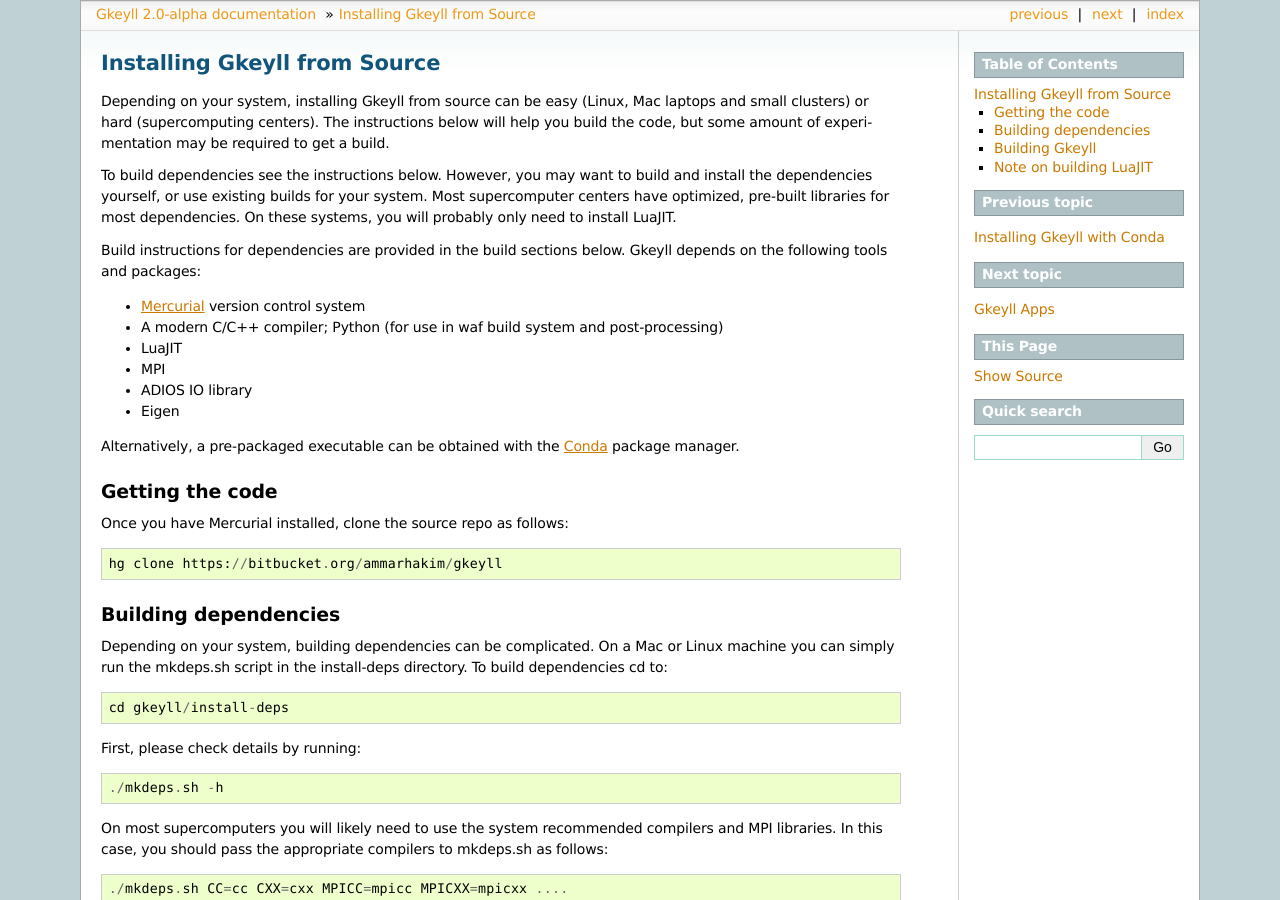
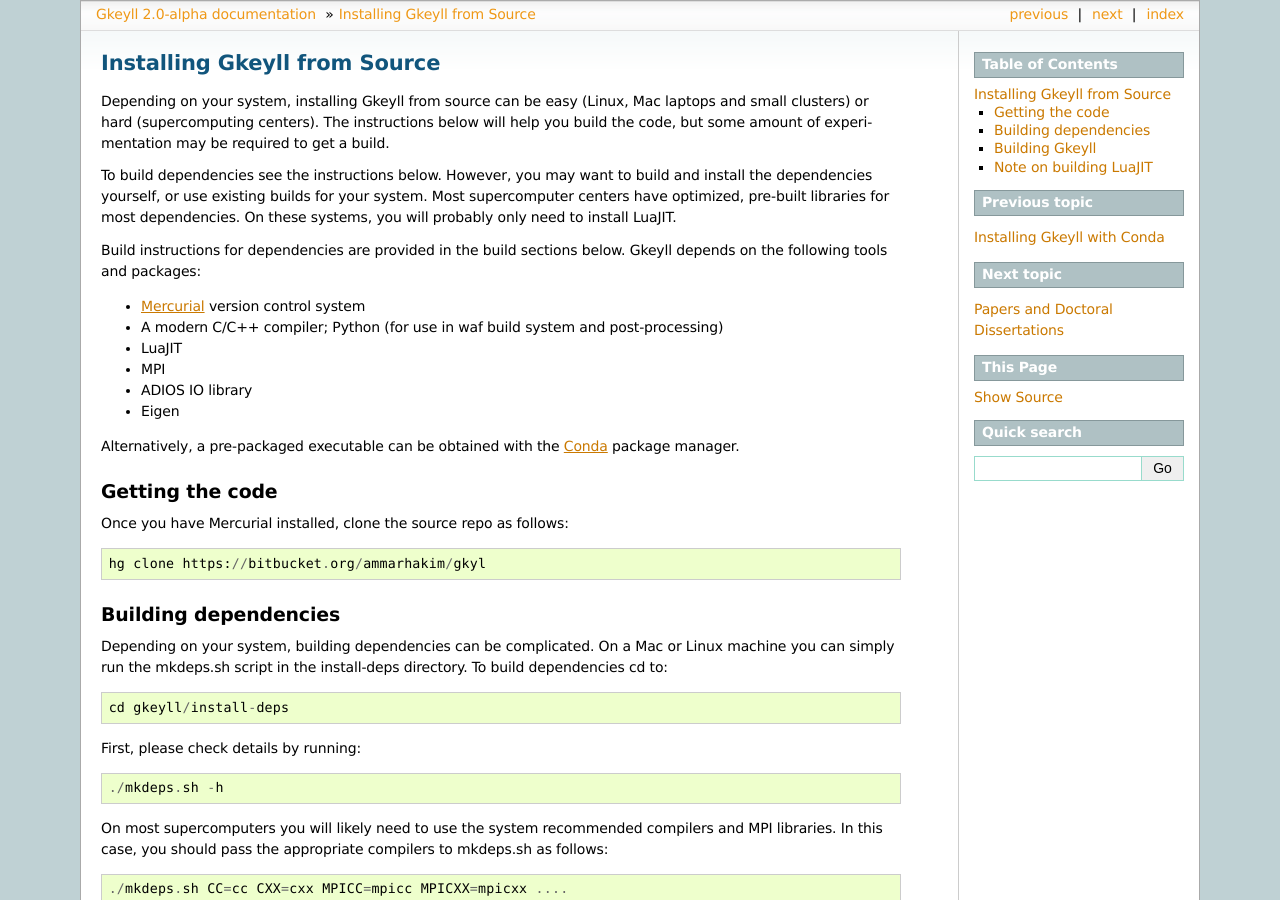
Before and after one commit to ammarhakim/gkyl-doc, a Sphinx documentation site: the page built from source/gkyl/install.rst, in a window 1280 px wide and 900 px high. Built offline with Sphinx 7.4.7, drawn with Linux system fonts in a browser that asks for light colours.

Commit message:
Some updates to docs, mostly install

```diff
--- a/source/gkyl/conda-install.rst
+++ b/source/gkyl/conda-install.rst
@@ -4,7 +4,7 @@
 Once `Conda <https://conda.io/miniconda.html>`_ is installed and added
 to the ``PATH``, Gkeyll can be obtained with::
 
-  conda install -c gkyl gkeyll
+  conda install gkyl -c gkyl
 
 Note, that this will also install all dependencies into the Conda
 install directory. Often this may lead to some conflicts, particularly
--- a/source/gkyl/install.rst
+++ b/source/gkyl/install.rst
@@ -31,7 +31,7 @@
 
 Once you have Mercurial installed, clone the source repo as follows::
 
-  hg clone https://bitbucket.org/ammarhakim/gkeyll
+  hg clone https://bitbucket.org/ammarhakim/gkyl
 
 Building dependencies
 ---------------------
--- a/source/index.rst
+++ b/source/index.rst
@@ -31,7 +31,7 @@
   license
   gkyl/conda-install
   gkyl/install
-  gkyl/applications
+..  gkyl/applications
 
 Gkeyll Publications
 -------------------
--- a/source/postgkyl/install.rst
+++ b/source/postgkyl/install.rst
@@ -28,7 +28,7 @@
 dependencies are installed together with Postgkyl.  To update the
 Conda installed version of Postgkyl, do::
 
-  conda update postgkyl
+  conda update -c gkyl postgkyl
 
 In order to use the Conda installation, the user requires to have the
 write permission to the Anaconda directory.  This is not the case when
```
